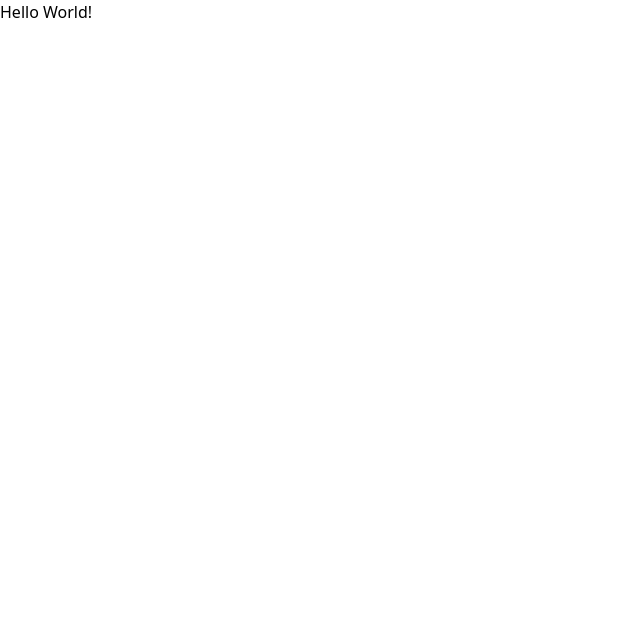
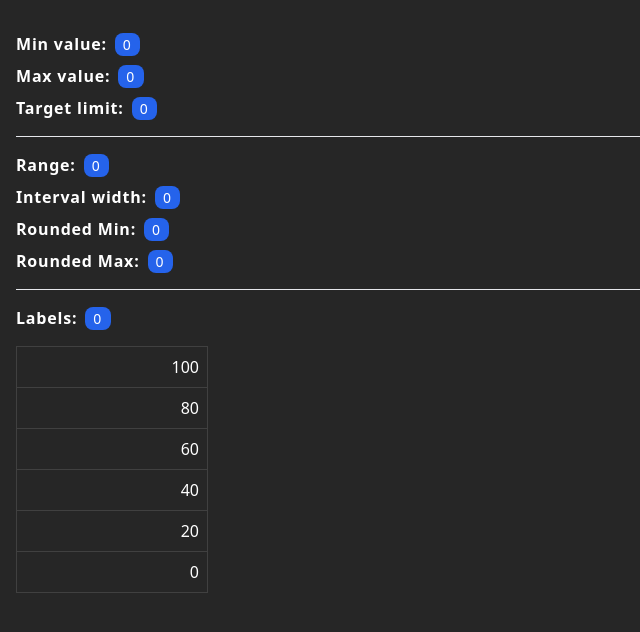
Before and after one commit to juniorencode/_playground, a React (Vite) app in the folder LightweightChartsReact/: page / in a window 1280 px wide. Shown: the top 632 px of the page, without its empty margins (0-640 px from the left). Built offline with nearby package versions, Linux system fonts and the light colour scheme.

Commit message:
style: structure ui

```diff
--- a/LightweightChartsReact/src/App.jsx
+++ b/LightweightChartsReact/src/App.jsx
@@ -1,5 +1,72 @@
 function App() {
-  return <h1>Hello World!</h1>;
+  return (
+    <div className="bg-neutral-800 text-white p-4 w-[100vw] h-[100vh]">
+      <div className="flex flex-col gap-2 my-4">
+        <p className="font-semibold tracking-wider">
+          Min value:
+          <span className="bg-blue-600 ml-2 px-2 py-0.5 text-sm font-medium tracking-widest rounded-lg">
+            0
+          </span>
+        </p>
+        <p className="font-semibold tracking-wider">
+          Max value:
+          <span className="bg-blue-600 ml-2 px-2 py-0.5 text-sm font-medium tracking-widest rounded-lg">
+            0
+          </span>
+        </p>
+        <p className="font-semibold tracking-wider">
+          Target limit:
+          <span className="bg-blue-600 ml-2 px-2 py-0.5 text-sm font-medium tracking-widest rounded-lg">
+            0
+          </span>
+        </p>
+      </div>
+      <hr />
+      <div className="flex flex-col gap-2 my-4">
+        <p className="font-semibold tracking-wider">
+          Range:
+          <span className="bg-blue-600 ml-2 px-2 py-0.5 text-sm font-medium tracking-widest rounded-lg">
+            0
+          </span>
+        </p>
+        <p className="font-semibold tracking-wider">
+          Interval width:
+          <span className="bg-blue-600 ml-2 px-2 py-0.5 text-sm font-medium tracking-widest rounded-lg">
+            0
+          </span>
+        </p>
+        <p className="font-semibold tracking-wider">
+          Rounded Min:
+          <span className="bg-blue-600 ml-2 px-2 py-0.5 text-sm font-medium tracking-widest rounded-lg">
+            0
+          </span>
+        </p>
+        <p className="font-semibold tracking-wider">
+          Rounded Max:
+          <span className="bg-blue-600 ml-2 px-2 py-0.5 text-sm font-medium tracking-widest rounded-lg">
+            0
+          </span>
+        </p>
+      </div>
+      <hr />
+      <div className="flex flex-col gap-2 my-4">
+        <p className="font-semibold tracking-wider">
+          Labels:
+          <span className="bg-blue-600 ml-2 px-2 py-0.5 text-sm font-medium tracking-widest rounded-lg">
+            0
+          </span>
+        </p>
+      </div>
+      <ul className="w-48 border-x border-t border-neutral-700">
+        <li className="p-2 text-right border-b border-neutral-700">100</li>
+        <li className="p-2 text-right border-b border-neutral-700">80</li>
+        <li className="p-2 text-right border-b border-neutral-700">60</li>
+        <li className="p-2 text-right border-b border-neutral-700">40</li>
+        <li className="p-2 text-right border-b border-neutral-700">20</li>
+        <li className="p-2 text-right border-b border-neutral-700">0</li>
+      </ul>
+    </div>
+  );
 }
 
 export default App;
```
